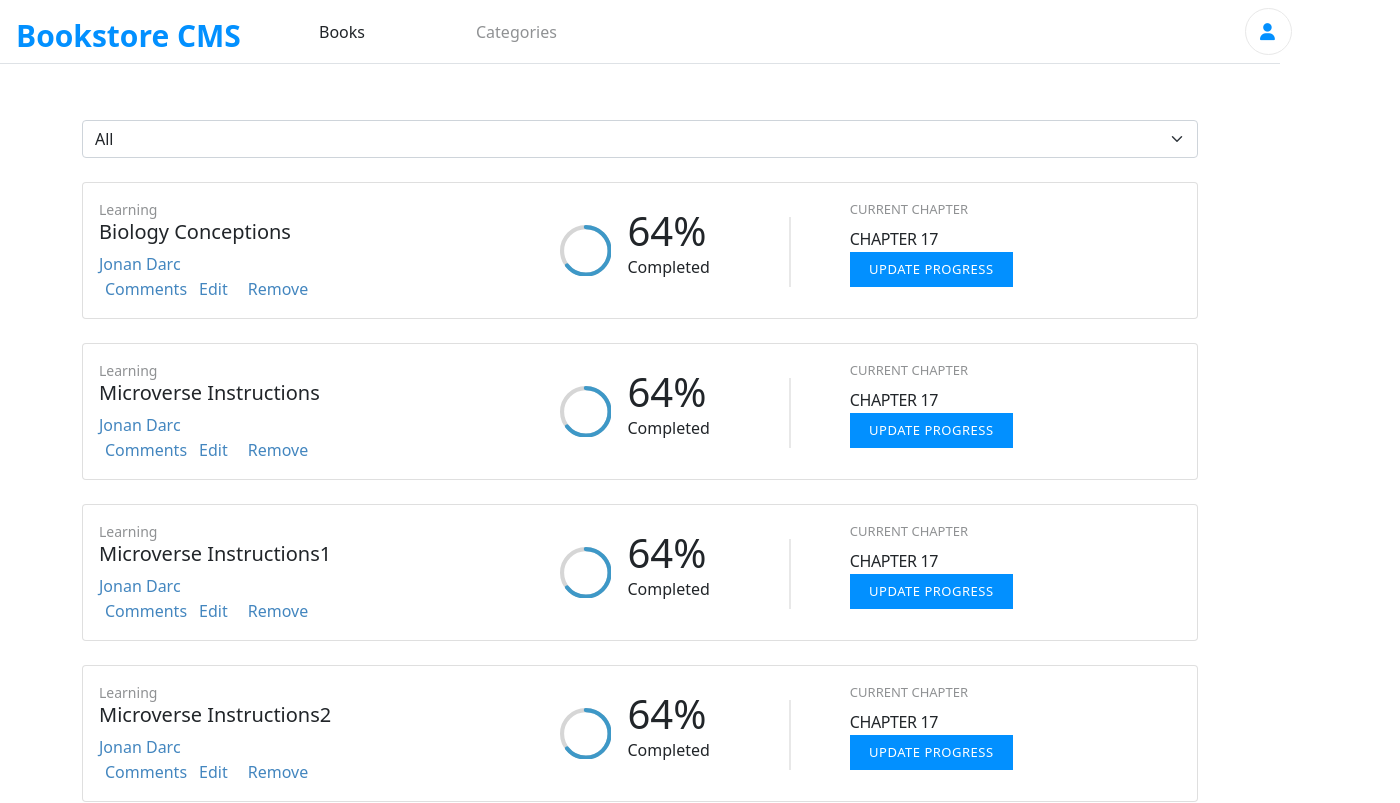
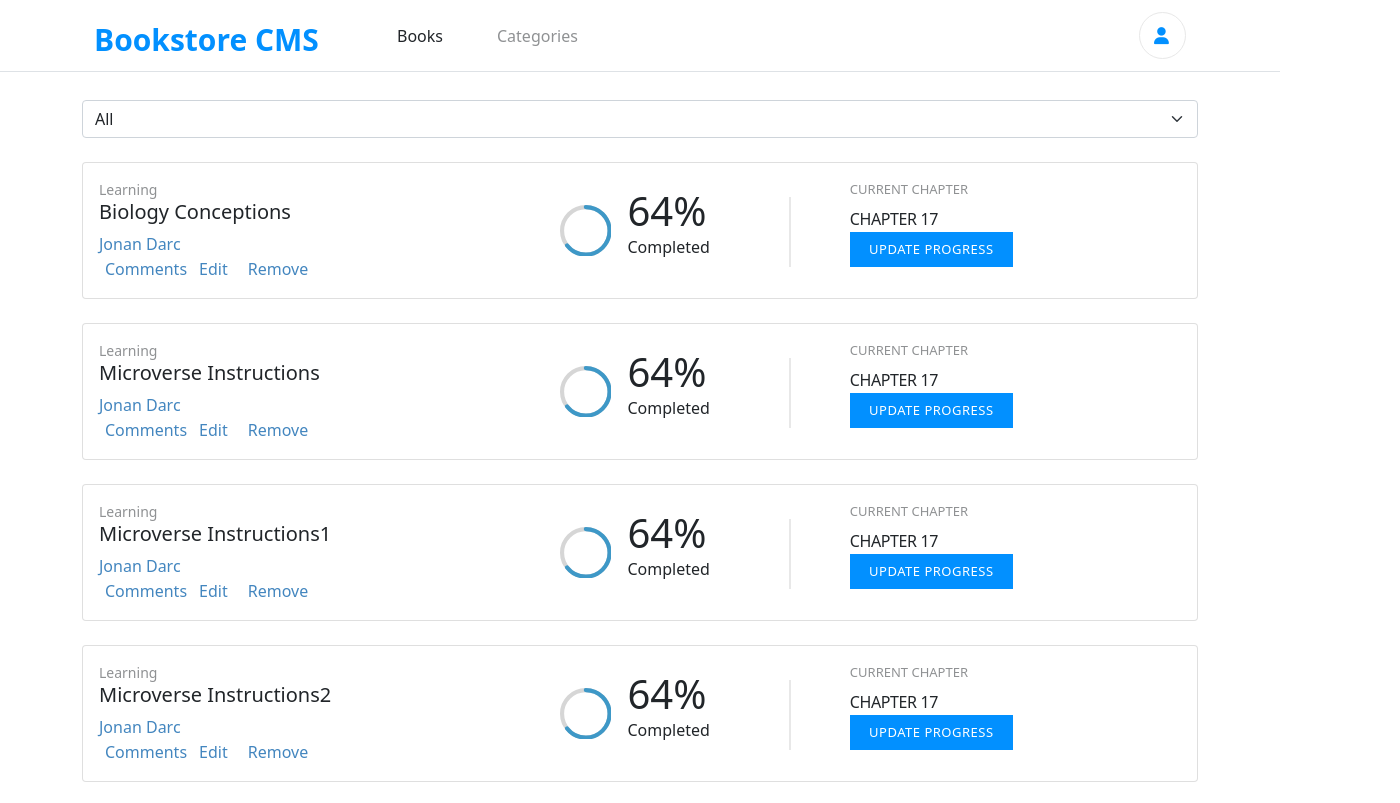
Before and after one commit to Ceejayski/Book-store, a React (Create React App) app: page / in a window 1280 px wide. Shown: the top 803 px of the page, 1400 px wide, since content can reach past the window. Built offline with nearby package versions, Linux system fonts and the light colour scheme.

Commit message:
Fix Review Error

```diff
--- a/src/components/Book/index.js
+++ b/src/components/Book/index.js
@@ -4,21 +4,7 @@
 import './style.css';
 
 const Book = ({ book, handleRemoveBook }) => (
-  // <tr id={book.id}>
-  //   <td>
-  //     { book.id }
-  //   </td>
-  //   <td>
-  //     { book.title }
-  //   </td>
-  //   <td>
-  //     { book.category }
-  //   </td>
-  //   <td>
-  //     <button onClick={() => handleRemoveBook(book)} type="submit">Remove</button>
-  //   </td>
-  // </tr>
-  <div className="card my-4">
+  <div className="card bg-white my-4">
     <div className="card-body row">
       <div className="col-5">
         <div className="category">
--- a/src/components/Navbar/index.js
+++ b/src/components/Navbar/index.js
@@ -1,26 +1,33 @@
 import './style.css';
 
 const Navbar = () => (
-  <header className="panel-bg">
-    <nav className="navbar navbar-expand-sm bg-white border-bottom fixed-top">
-      <ul className="left-navbar navbar-nav flex-row align-items-center">
-        <li className="nav-item ms-3">
+  <div className="border-bottom fixed-top">
+    <header className="container">
+      <nav className="navbar navbar-expand-lg  bg-white">
+        <div className="container-fluid">
+          <div className="navbar-brand">
             <h1 className="Bookstore-CMS">Bookstore CMS</h1>
-        </li>
-        <li className="nav-item ms-3">
+          </div>
+          <button className="navbar-toggler" type="button" data-bs-toggle="collapse" data-bs-target="#navbarText" aria-controls="navbarText" aria-expanded="false" aria-label="Toggle navigation">
+            <span className="navbar-toggler-icon" />
+          </button>
+          <div className="collapse navbar-collapse" id="navbarText">
+            <ul className="navbar-nav me-auto mb-2 mb-lg-0">
+              <li className="nav-item">
                 <p className="BOOKS default-font mb-0">Books</p>
               </li>
-        <li className="nav-item ms-3">
+              <li className="nav-item">
                 <p className="CATEGORIES default-font mb-0">Categories</p>
               </li>
             </ul>
-      <ul className="navbar-nav ms-auto align-items-center">
-        <li className="Oval me-2">
+            <span className="navbar-text Oval">
               <i className="fas fa-user Mask" />
-        </li>
-      </ul>
+            </span>
+          </div>
+        </div>
       </nav>
     </header>
+  </div>
 );
 
 export default Navbar;
--- a/src/components/Navbar/style.css
+++ b/src/components/Navbar/style.css
@@ -26,12 +26,10 @@
 
 .CATEGORIES {
   width: 105px;
-  margin: 0 664px 11px 41px;
   opacity: 0.5;
 }
 
 .Oval {
-  margin-left: auto;
   padding: 14px;
   border: 1px solid #e8e8e8;
   border-radius: 50%;
--- a/src/index.css
+++ b/src/index.css
@@ -14,6 +14,7 @@
     sans-serif;
   -webkit-font-smoothing: antialiased;
   -moz-osx-font-smoothing: grayscale;
+  background-color: #fafafa;
 }
 
 code {
@@ -43,3 +44,7 @@
   letter-spacing: -0.18px;
   color: #888;
 }
+
+.form-select {
+  margin-top: 100px;
+}
```
Lines whose indentation alone changed are shown as unchanged.
